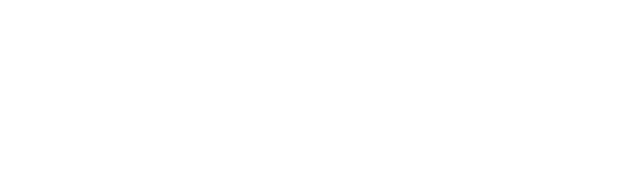
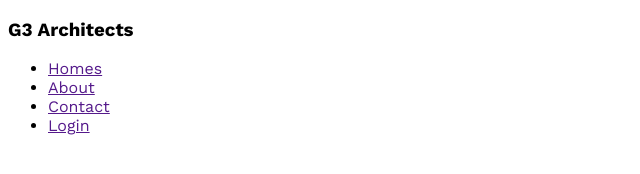
Before and after one commit to dipdastoko/g3-architect-website, a plain HTML site: page index.html in a window 1280 px wide. Shown: the whole page, without its empty margins (0-640 px from the left). Drawn offline with nearby package versions, Linux system fonts and the light colour scheme; files that its build step writes are made by us from their sources.

Commit message:
Set up google font Work Sans

```diff
--- a/index.html
+++ b/index.html
@@ -4,9 +4,28 @@
     <meta charset="UTF-8">
     <meta name="viewport" content="width=device-width, initial-scale=1.0">
     <title>G3 Architects</title>
-    <link rel="stylesheet" href="style/architect.css">
-</head>
+    <link rel="stylesheet" href="styles/architect.css">
+
 <body>
+    <header>
+        <nav>
+            <h3>G3 Architects</h3>
+            <ul>
+                <li><a href="">Homes</a></li>
+                <li><a href="">About</a></li>
+                <li><a href="">Contact</a></li>
+                <li><a href="">Login</a></li>
+            </ul>
+        </nav>
+    </header>
+
+    <main>
+
+    </main>
+
+    <footer>
+
+    </footer>
 
 </body>
 </html>
--- a/styles/architect.css
+++ b/styles/architect.css
@@ -0,0 +1,5 @@
+@import url('https://fonts.googleapis.com/css2?family=Work+Sans:ital,wght@0,100..900;1,100..900&display=swap');
+
+* {
+font-family: "Work Sans", sans-serif;
+}
```
